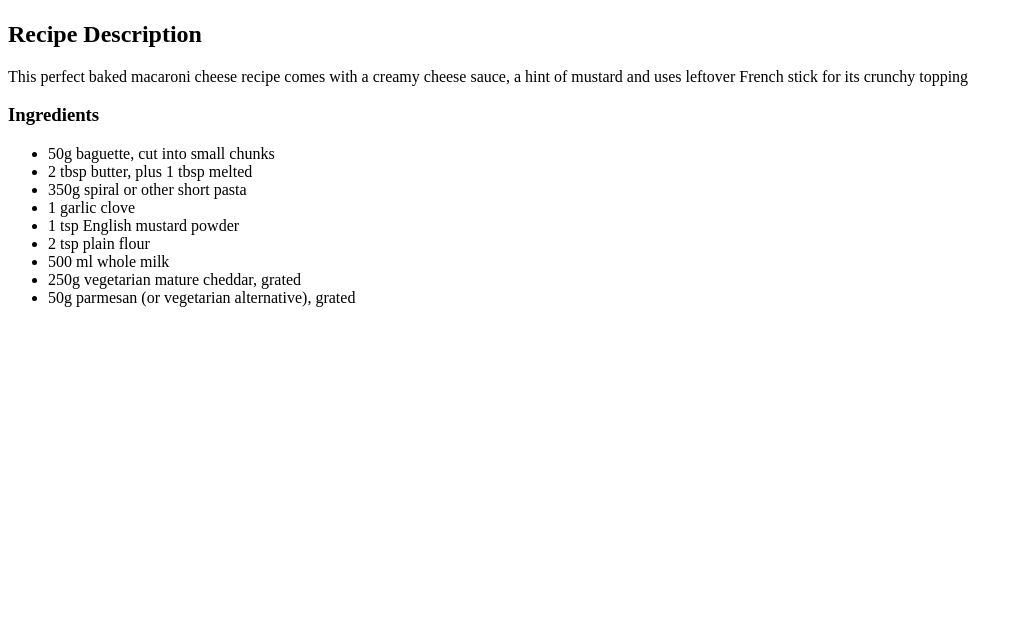
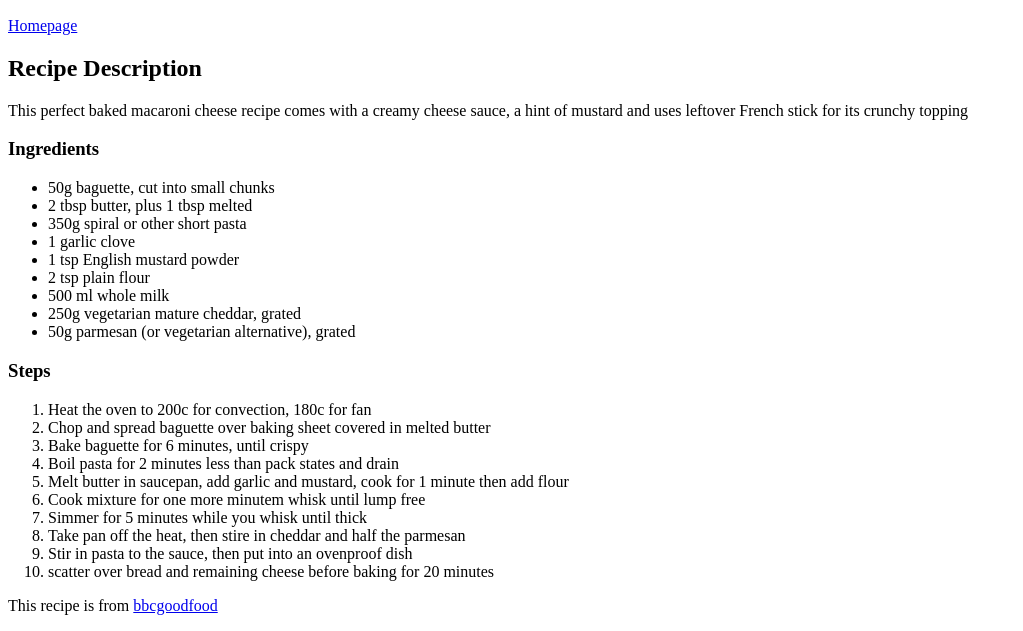
Before and after one commit to Zaandros/Recipe_Website, a plain HTML site: page recipes/macaroni.html in a window 1280 px wide. Shown: the part 383-1014 px from the top of the page, without its empty margins (0-1023 px from the left). Before the commit the page ends 800 px from the top, so only its background shows below. Drawn offline with Linux system fonts and the light colour scheme.

Commit message:
macaroni.html recipe steps added
    Added in orderd list for recipe steps to the webpage.
    Also added link to original website recipe is from, as well
    as link to the homepage for my recipe website.

```diff
--- a/recipes/macaroni.html
+++ b/recipes/macaroni.html
@@ -8,7 +8,7 @@
 <body>
     <h1>Macaroni Cheese</h1>
     <img src="https://images.immediate.co.uk/production/volatile/sites/30/2010/06/macaroni-cheese-3560f76.jpg?quality=90&webp=true&resize=300,272">
-
+    <p><a href="../index.html">Homepage</a></p>
     <h2>Recipe Description</h2>
     <p>This perfect baked macaroni cheese recipe comes with a creamy
        cheese sauce, a hint of mustard and uses leftover French stick
@@ -25,6 +25,24 @@
         <li>500 ml whole milk</li>
         <li>250g vegetarian mature cheddar, grated</li>
         <li>50g parmesan (or vegetarian alternative), grated</li>
+
     </ul>
+
+    <h3>Steps</h3>
+    <ol>
+        <li>Heat the oven to 200c for convection, 180c for fan</li>
+        <li>Chop and spread baguette over baking sheet covered in melted butter</li>
+        <li>Bake baguette for 6 minutes, until crispy</li>
+        <li>Boil pasta for 2 minutes less than pack states and drain</li>
+        <li>Melt butter in saucepan, add garlic and mustard, cook for 1 minute then add flour</li>
+        <li>Cook mixture for one more minutem whisk until lump free</li>
+        <li>Simmer for 5 minutes while you whisk until thick</li>
+        <li>Take pan off the heat, then stire in cheddar and half the parmesan</li>
+        <li>Stir in pasta to the sauce, then put into an ovenproof dish</li>
+        <li>scatter over bread and remaining cheese before baking for 20 minutes</li>
+    </ol>
+
+
+    <p>This recipe is from <a href="https://www.bbcgoodfood.com/recipes/best-ever-macaroni-cheese-recipe" target="_blank" rel="noopener noreferrer">bbcgoodfood</a></p>
 </body>
 </html>
```
